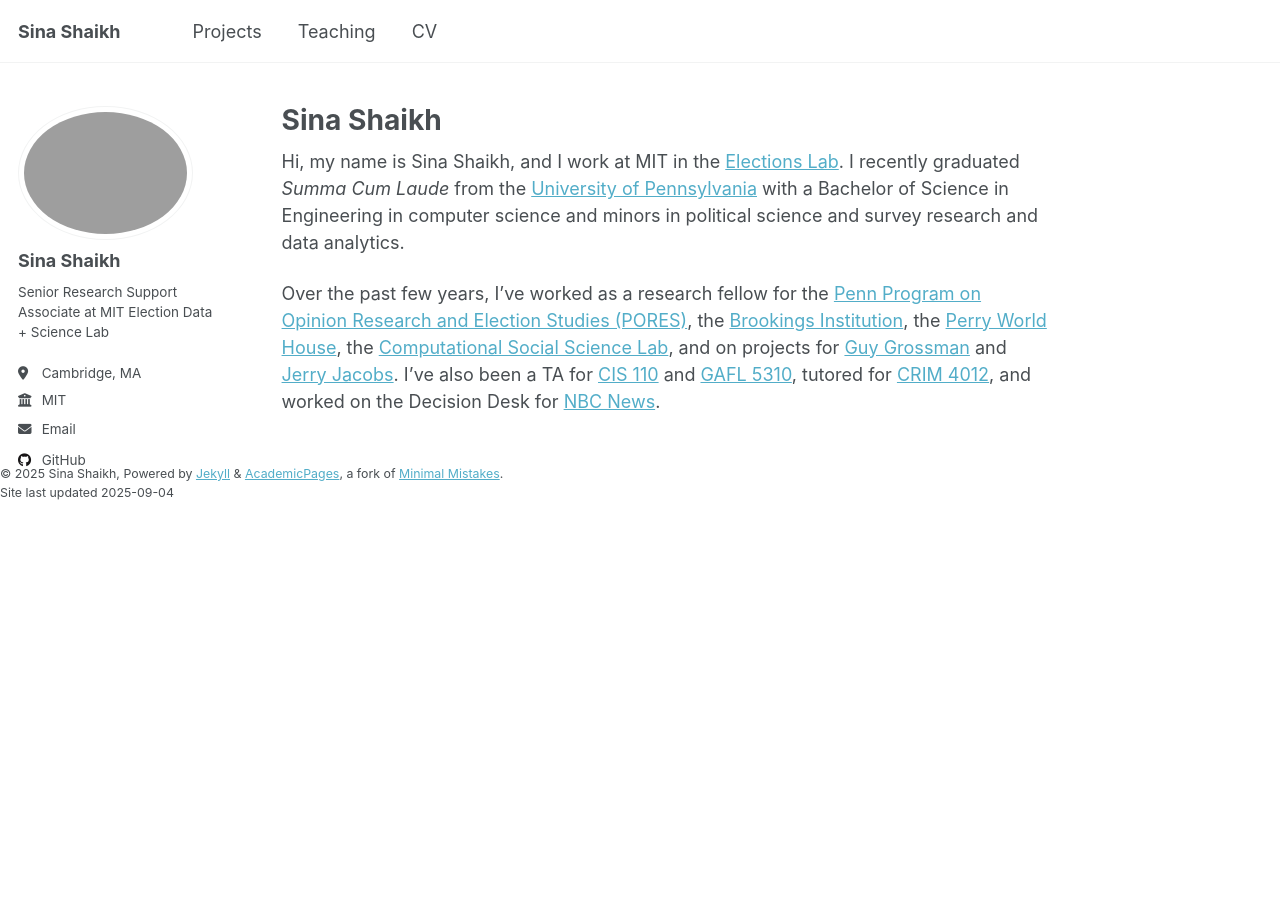
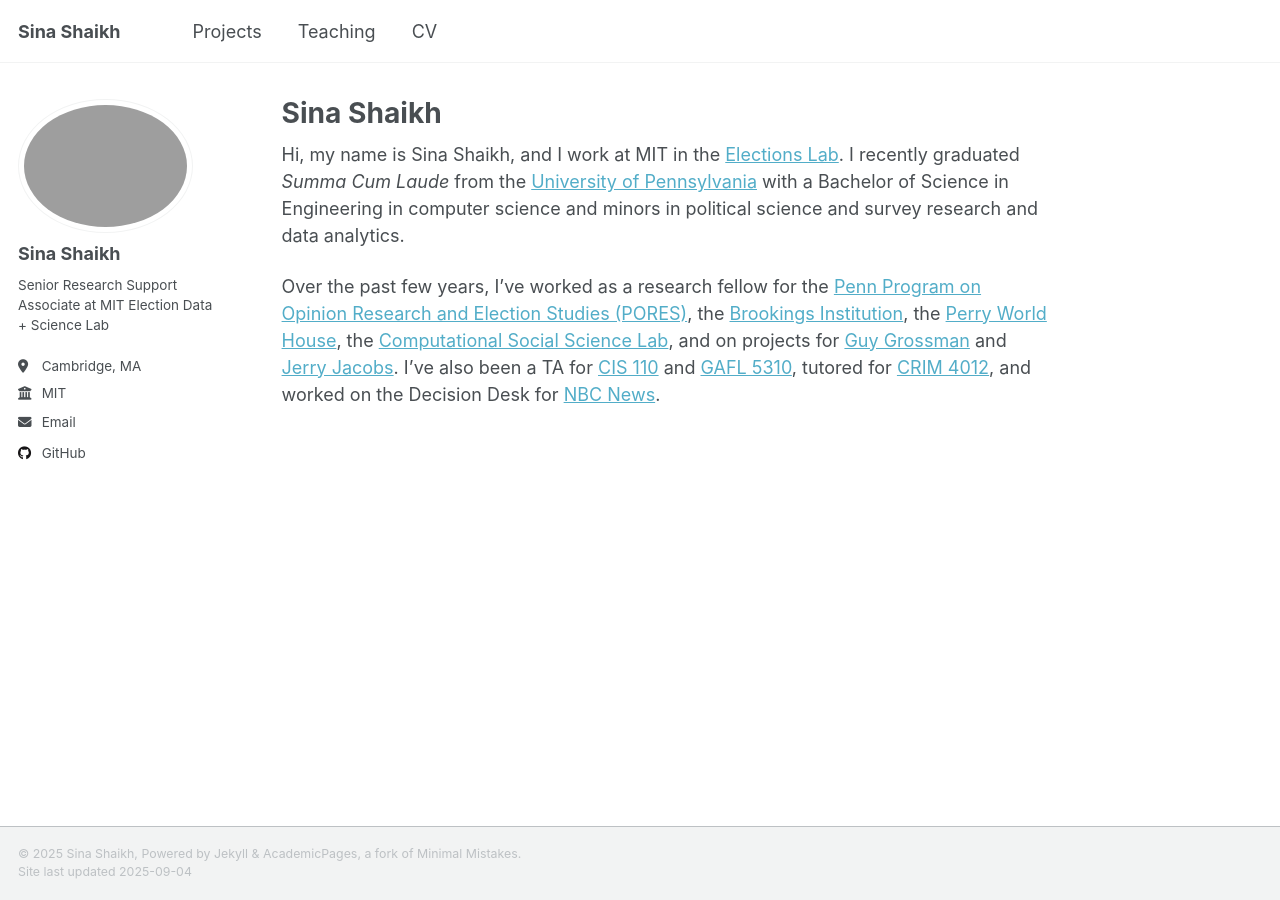
Before and after one commit to SinaShaikh/sinashaikh.github.io, a Jekyll site: the page built from _pages/about.md, in a window 1280 px wide. Built offline with Jekyll 4.4.1, drawn with Linux system fonts in a browser that asks for light colours; a script that is not in the unit is left out.

Commit message:
Update default.html

```diff
--- a/_layouts/default.html
+++ b/_layouts/default.html
@@ -18,14 +18,14 @@ layout: compress
 
     {{ content }}
 
-<!--     <div class="page__footer">
-      <footer> -->
+    <div class="page__footer">
+      <footer>
         {% include footer/custom.html %}
         {% include footer.html %}
-<!--       </footer>
+      </footer>
     </div>
 
-    {% include scripts.html %} -->
+    {% include scripts.html %}
 
   </body>
 </html>
```
